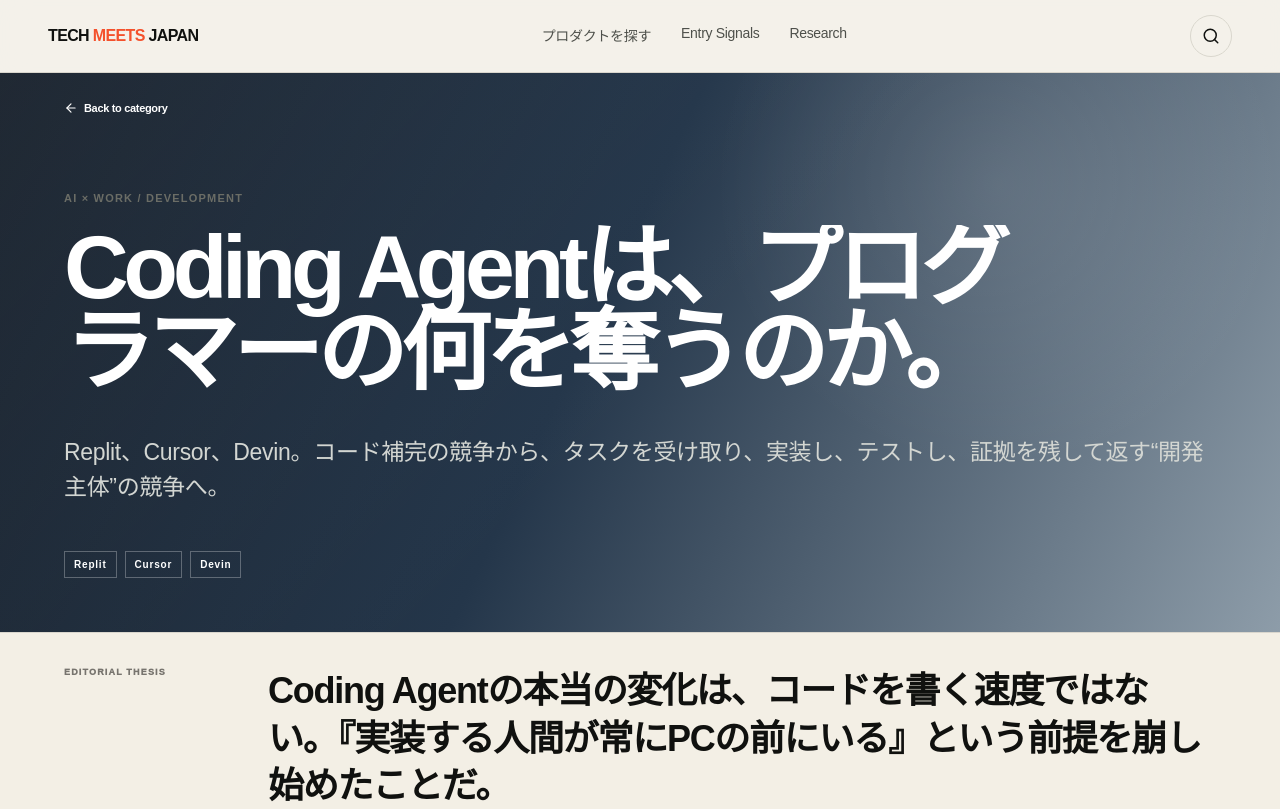
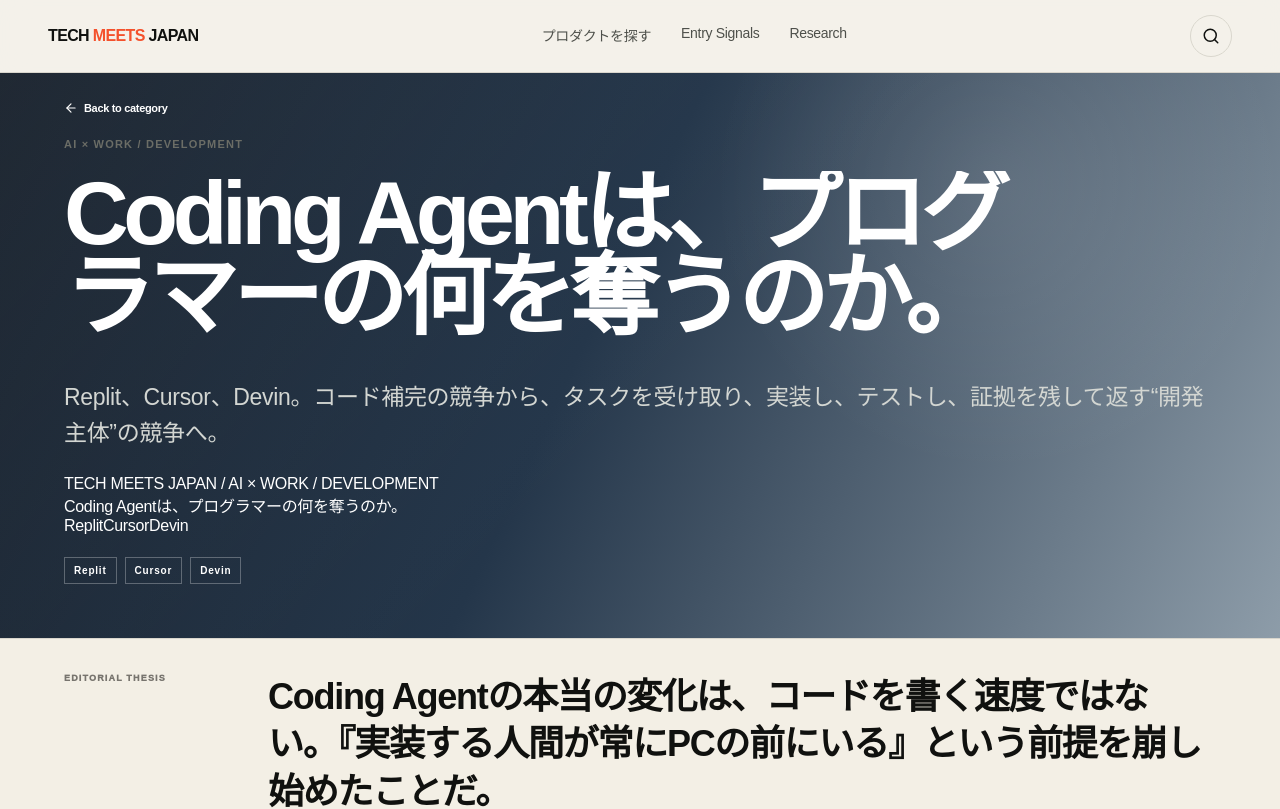
Before and after one commit to yasu-kai/tech-meets-japan, a Next.js app: page /research/ai-work/coding-agents in a window 1280 px wide. Shown: the top 809 px of the page. Built offline with nearby package versions, Linux system fonts and the light colour scheme.

Commit message:
Add editorial hero visual to every research story

```diff
--- a/app/research/[category]/[slug]/page.tsx
+++ b/app/research/[category]/[slug]/page.tsx
@@ -45,6 +45,12 @@ export default async function StoryPage({params}:{params:Promise<{category:strin
           <p className="eyebrow">{story.eyebrow}</p>
           <h1>{story.title}</h1>
           <p className="story-dek">{story.dek}</p>
+          <div className={"story-editorial-visual story-editorial-visual-"+story.category}>
+            <div className="story-visual-index">TECH MEETS JAPAN / {story.eyebrow}</div>
+            <div className="story-visual-title">{story.title}</div>
+            <div className="story-visual-companies">{story.companies.slice(0,4).map(c=><span key={c}>{c}</span>)}</div>
+            <div className="story-visual-grid" aria-hidden="true"><i/><i/><i/><i/><i/><i/></div>
+          </div>
           <div className="story-companies">{story.companies.map(c=><span key={c}>{c}</span>)}</div>
         </section>
 
```
